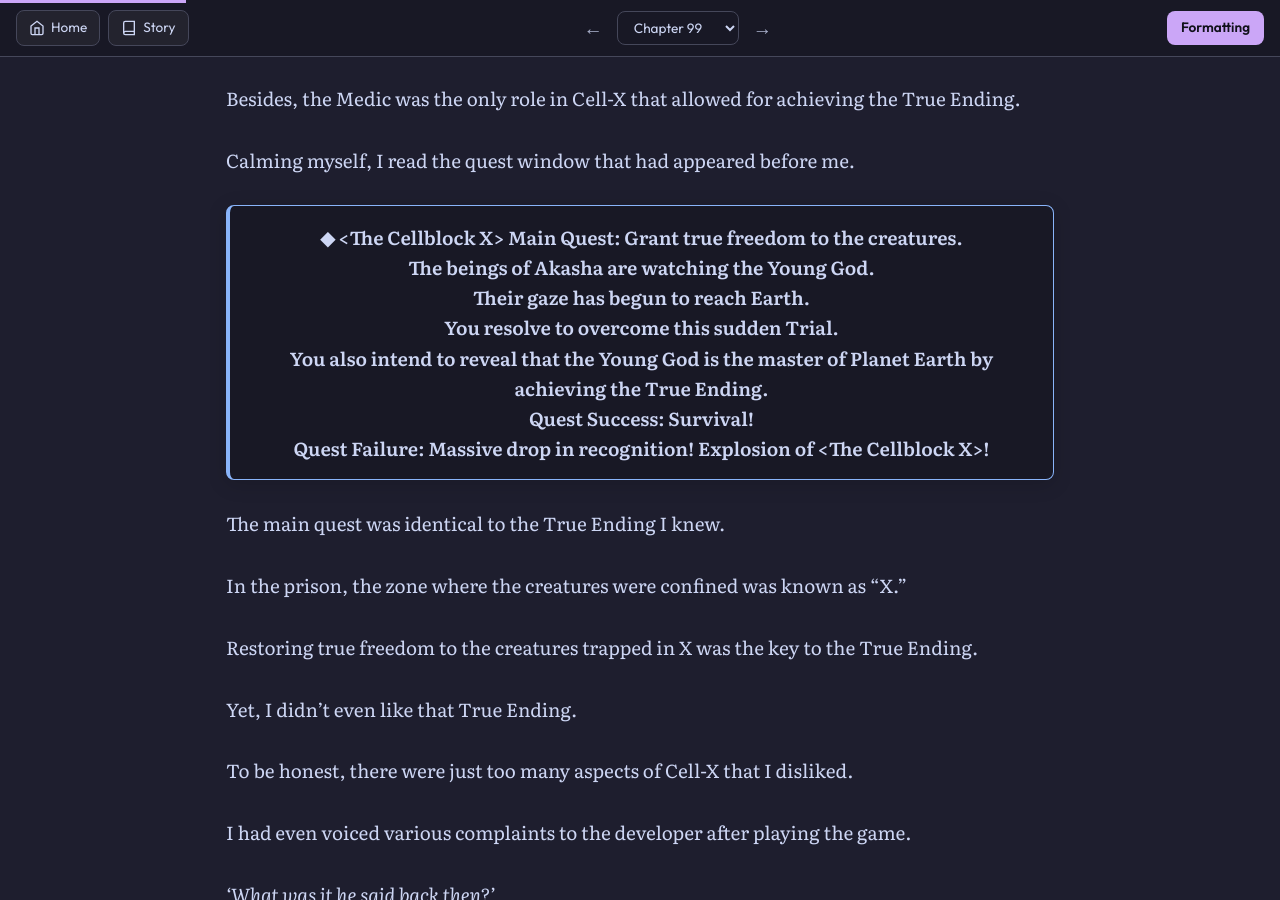
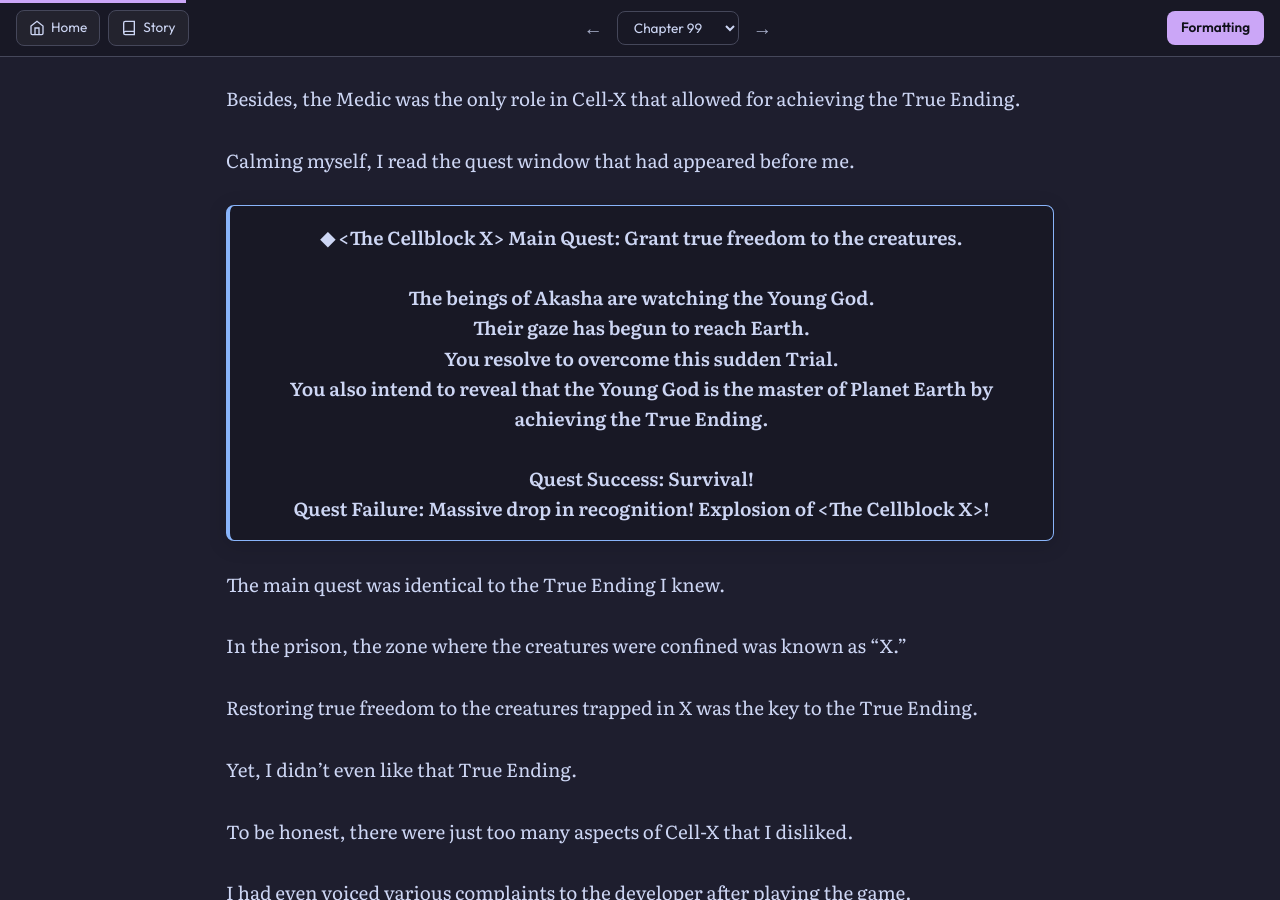
Before and after one commit to soleumn/soleumn.github.io, a Jekyll site: the page built from _chapters/eoshinki/ch99.md, in a window 1280 px wide and 900 px high, scrolled down 1705 px. Built offline with Jekyll 4.4.1, drawn with Linux system fonts in a browser that asks for light colours; some web fonts are replaced; comment, search, counter and statistics services are not loaded.

Commit message:
Update ch99.md

```diff
--- a/_chapters/eoshinki/ch99.md
+++ b/_chapters/eoshinki/ch99.md
@@ -45,7 +45,7 @@ Besides, the Medic was the only role in Cell-X that allowed for achieving the Tr
 
 Calming myself, I read the quest window that had appeared before me.
 
-{% include system.html text="◆ &lt;The Cellblock X&gt; Main Quest: Grant true freedom to the creatures.<br>The beings of Akasha are watching the Young God.<br>Their gaze has begun to reach Earth.<br>You resolve to overcome this sudden Trial.<br>You also intend to reveal that the Young God is the master of Planet Earth by achieving the True Ending.<br>Quest Success: Survival!<br>Quest Failure: Massive drop in recognition! Explosion of &lt;The Cellblock X&gt;!" %}
+{% include system.html text="◆ &lt;The Cellblock X&gt; Main Quest: Grant true freedom to the creatures.<br><br>The beings of Akasha are watching the Young God.<br>Their gaze has begun to reach Earth.<br>You resolve to overcome this sudden Trial.<br>You also intend to reveal that the Young God is the master of Planet Earth by achieving the True Ending.<br><br>Quest Success: Survival!<br>Quest Failure: Massive drop in recognition! Explosion of &lt;The Cellblock X&gt;!" %}
 
 The main quest was identical to the True Ending I knew.
 
```
